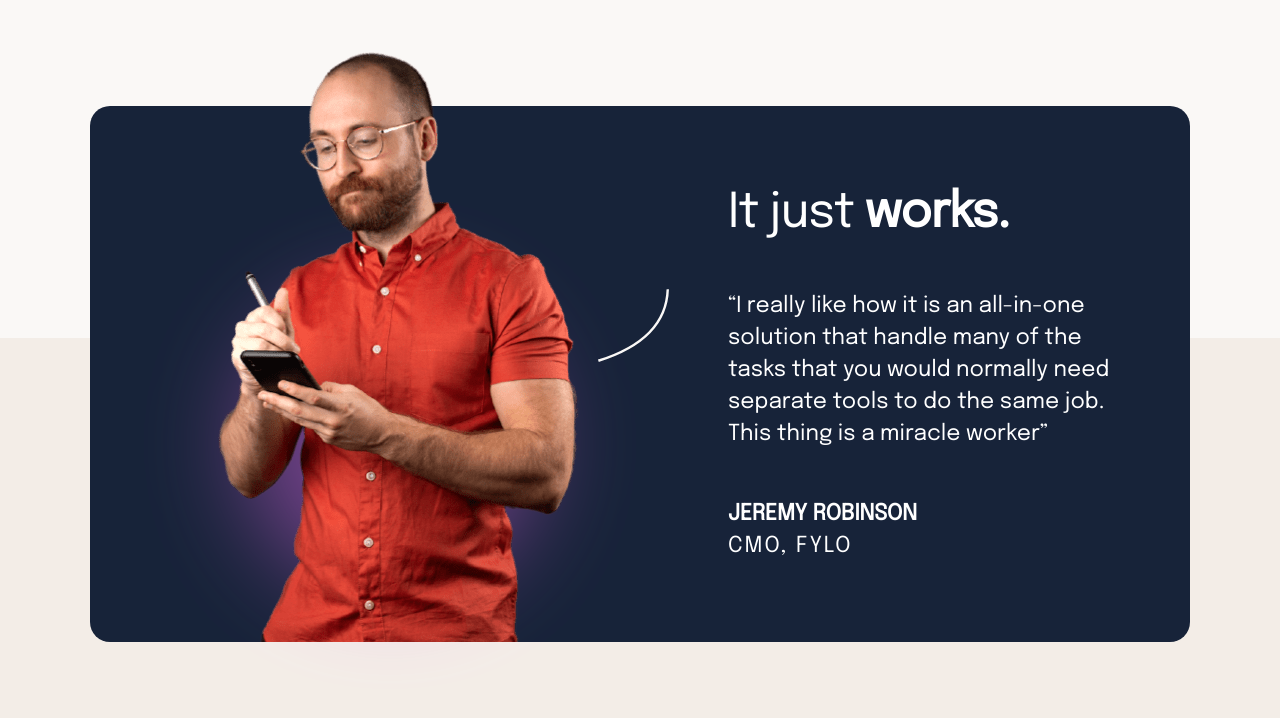
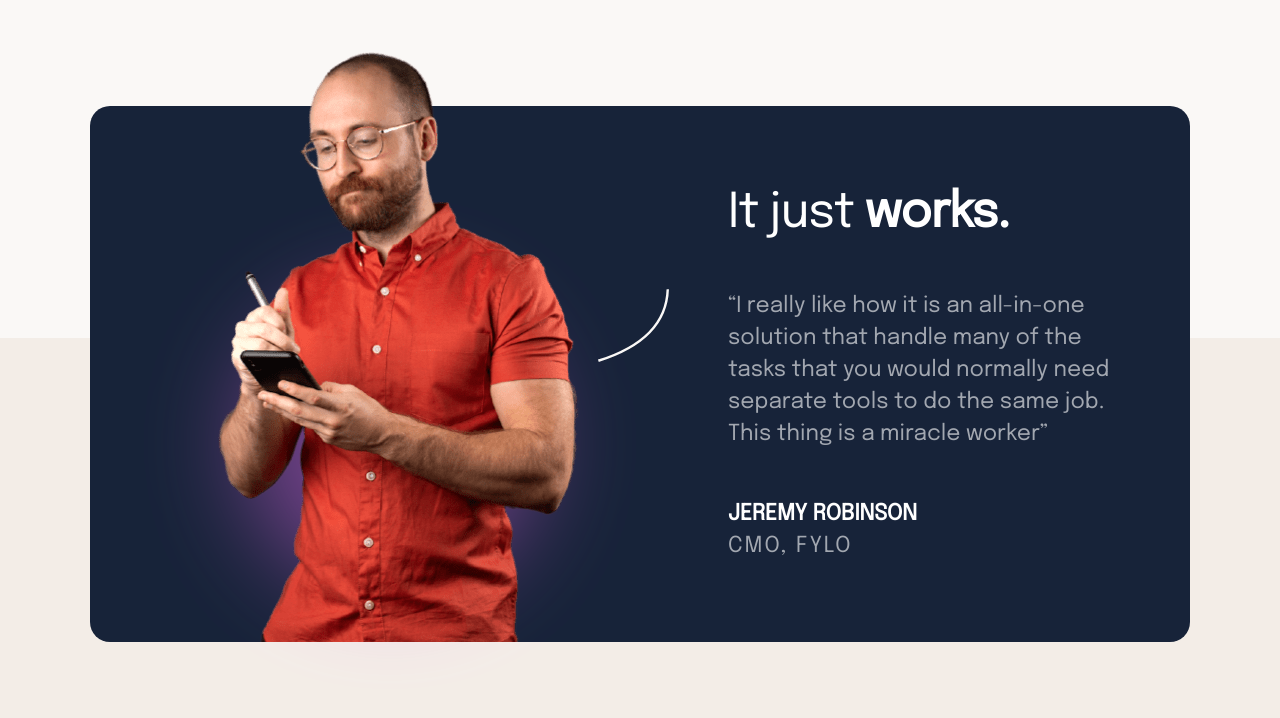
Before and after one commit to LShiznit/FMentro-suite-landign-page, a plain HTML site: page index.html in a window 1280 px wide. Shown: the part 870-1588 px from the top of the page. Drawn offline with Linux system fonts and the light colour scheme.

Commit message:
minorfix opacity

```diff
--- a/index.html
+++ b/index.html
@@ -95,7 +95,7 @@
             >
             <div class="datum">
               <h4 class="bold">JEREMY ROBINSON</h4>
-              <h4 class="text-spacing">CMO, FYLO</h4>
+              <p class="text-spacing">CMO, FYLO</p>
             </div>
           </div>
         </div>
--- a/style.css
+++ b/style.css
@@ -63,14 +63,12 @@ h2 {
   letter-spacing: -1px;
   font-weight: 400;
 }
-/* p {
-  font-size: 18px;
-} */
-/* q {
-  font-size: 18px;
-  line-height: 3.5rem;
-  letter-spacing: -1px;
-} */
+p {
+  opacity: 60%;
+}
+q {
+  opacity: 60%;
+}
 .bold {
   font-weight: 900;
 }
@@ -184,11 +182,10 @@ header .container {
   background-color: #172339;
   color: #ffffff;
   border-radius: 20px;
-  margin-top: 8rem; /*to be adjusted*/
+  margin-top: 8rem;
 }
 #testimonial .flex-container {
   display: flex;
-  /* height: 400px; */
 }
 .testimonial-image {
   flex: 1 1 auto;
@@ -203,9 +200,6 @@ header .container {
   flex: 1 1 auto;
   width: calc(1100px / 3);
 }
-/* .testimonial-content > * {
-  padding: 3rem 0;
-} */
 
 /* jeremy image */
 .testimonial-image img:nth-of-type(1) {
@@ -222,7 +216,7 @@ header .container {
 }
 /* white curve */
 .testimonial-curve {
-  padding-top: 17%; /* to be eliminated*/
+  padding-top: 17%;
   transform: rotate(-7deg);
 }
 .testimonial-curve img {
```
